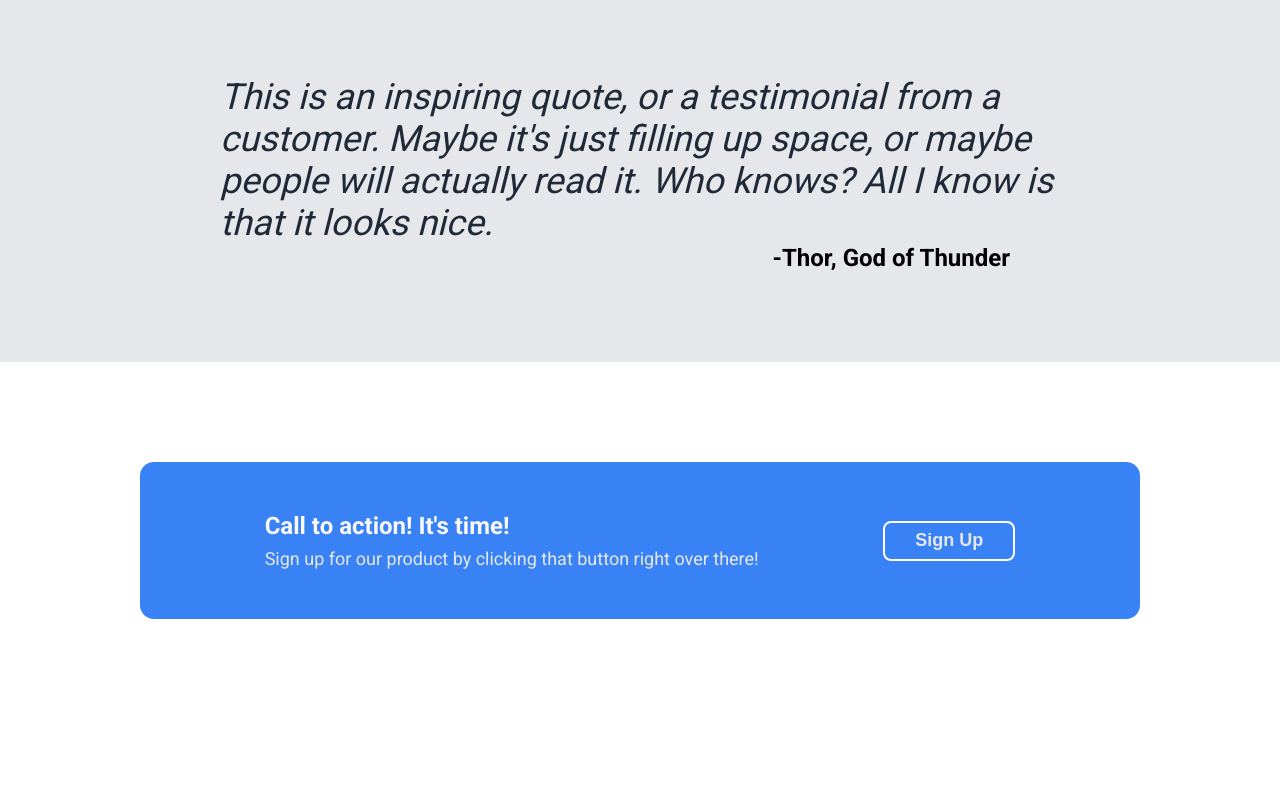
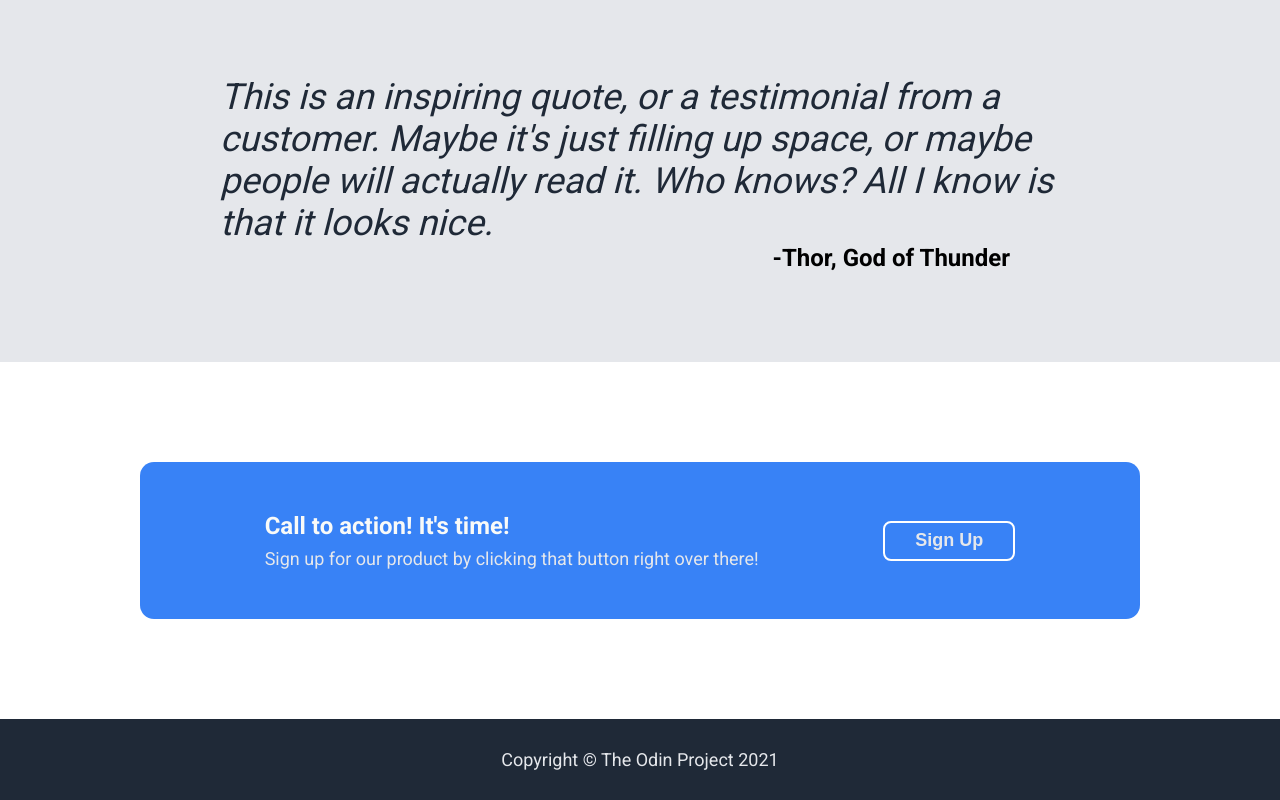
Before and after one commit to liamfv/landing_page, a plain HTML site: page index.html in a window 1280 px wide. Shown: the part 1009-1809 px from the top of the page. Before the commit the page ends 1728 px from the top, so only its background shows below. Drawn offline with Linux system fonts and the light colour scheme.

Commit message:
Add copyright footer

```diff
--- a/index.html
+++ b/index.html
@@ -74,5 +74,8 @@
                 <button>Sign Up</button>
             </div>
         </div>
+        <div class="footer">
+            Copyright <span>&copy</span> The Odin Project 2021
+        </div>
     </body>
 </html>
--- a/styles.css
+++ b/styles.css
@@ -197,3 +197,11 @@ button {
     color: #F9FAF8;
     font-weight: 800;
 }
+
+.footer {
+    background-color:#1F2937;
+    font-size: 18px;
+    color: #E5E7EB;
+    text-align: center;
+    padding: 30px 0;
+}
```
